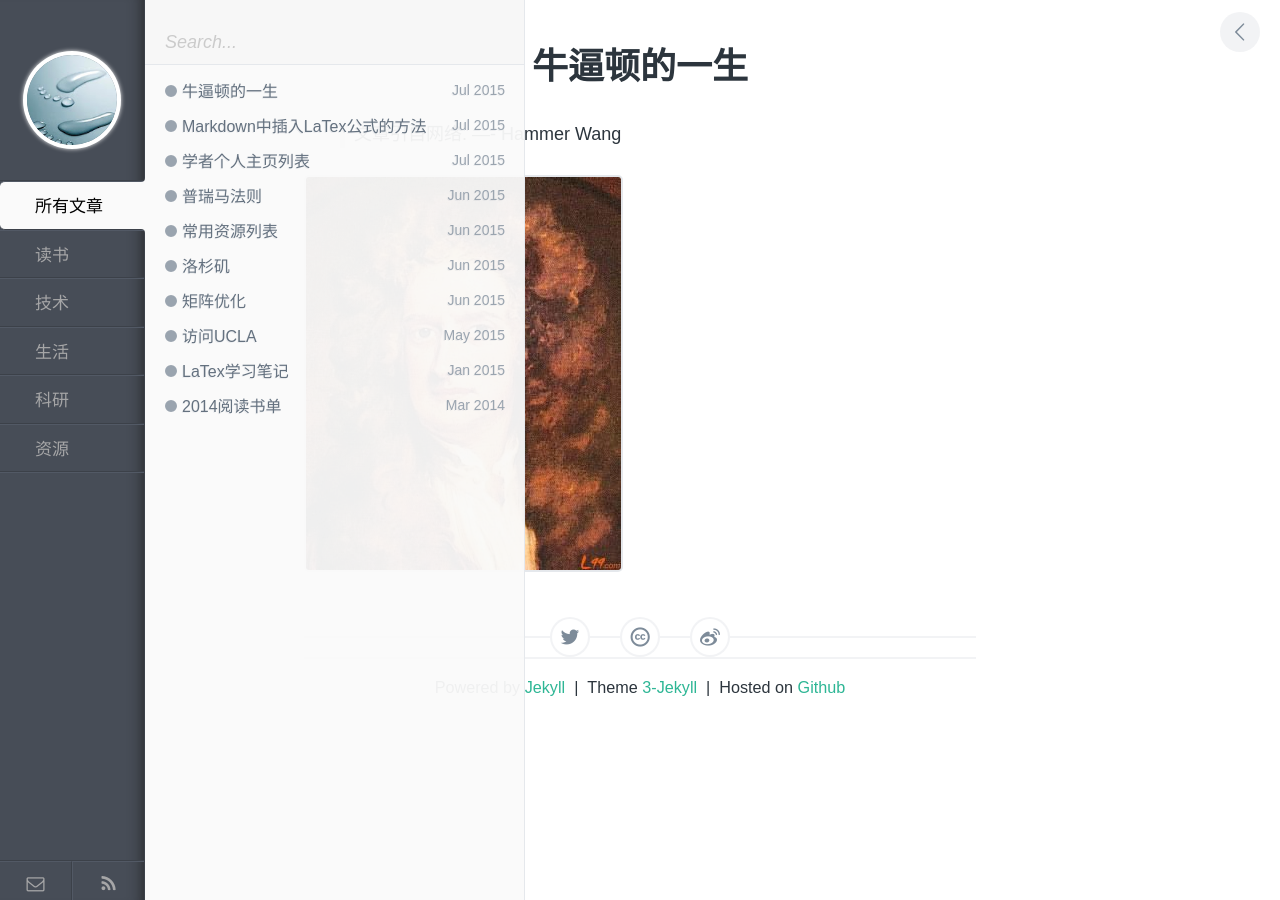
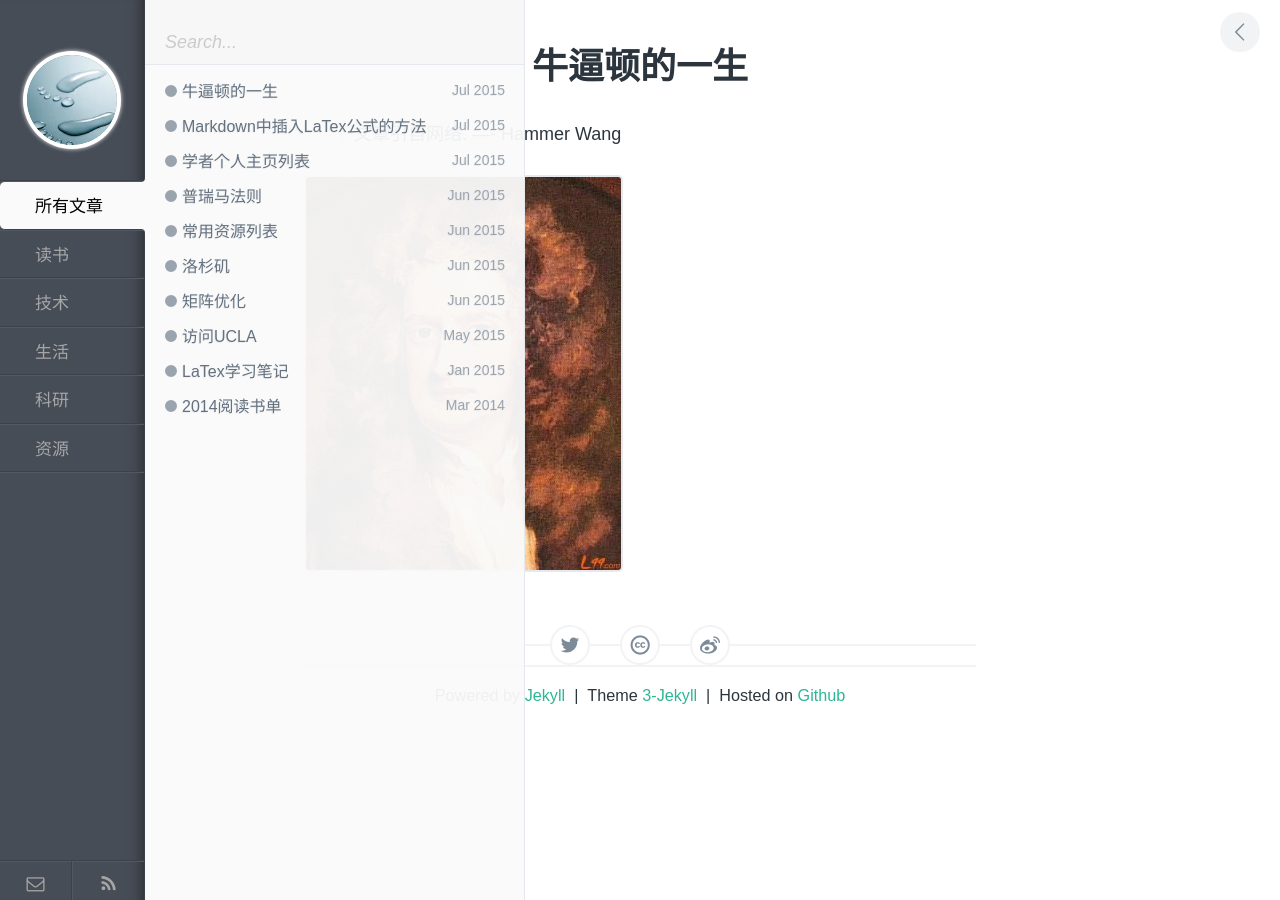
Before and after one commit to polyHong/polyHong.github.io, a Jekyll site: the page built from _posts/life/2015-07-07-newton-lifetime.md, in a window 1280 px wide. Built offline with Jekyll 4.4.1, drawn with Linux system fonts in a browser that asks for light colours; Markdown is read by kramdown in place of the engine named in the settings.

Commit message:
add post newton life

```diff
--- a/assets/css/style.css
+++ b/assets/css/style.css
@@ -420,8 +420,7 @@
   max-height: 500px;
   border: 2px solid #e5e8ec;
   border-radius: 5px;
-  /*设置图片垂直居中*/
-  vertical-align: middle; }
+ }
 
 strong {
   font-weight: 600; }
```
